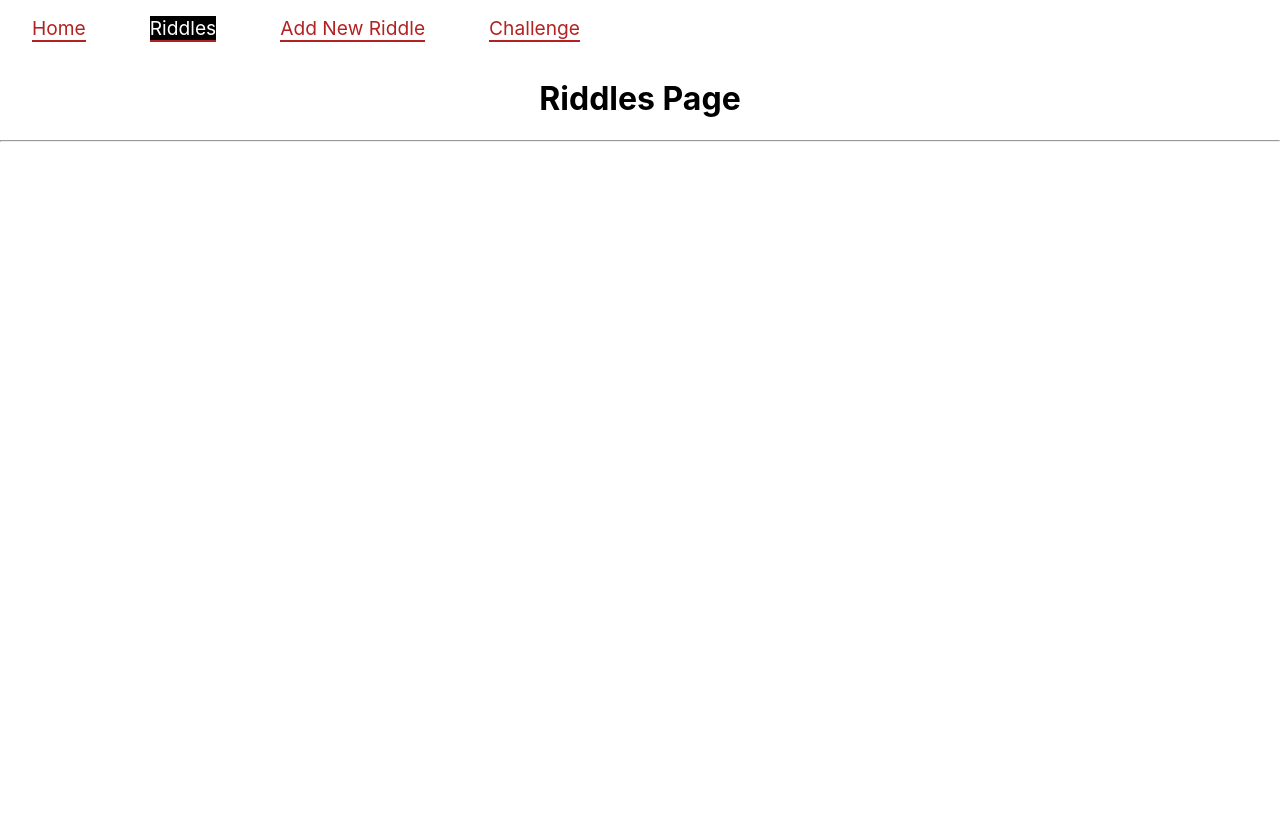
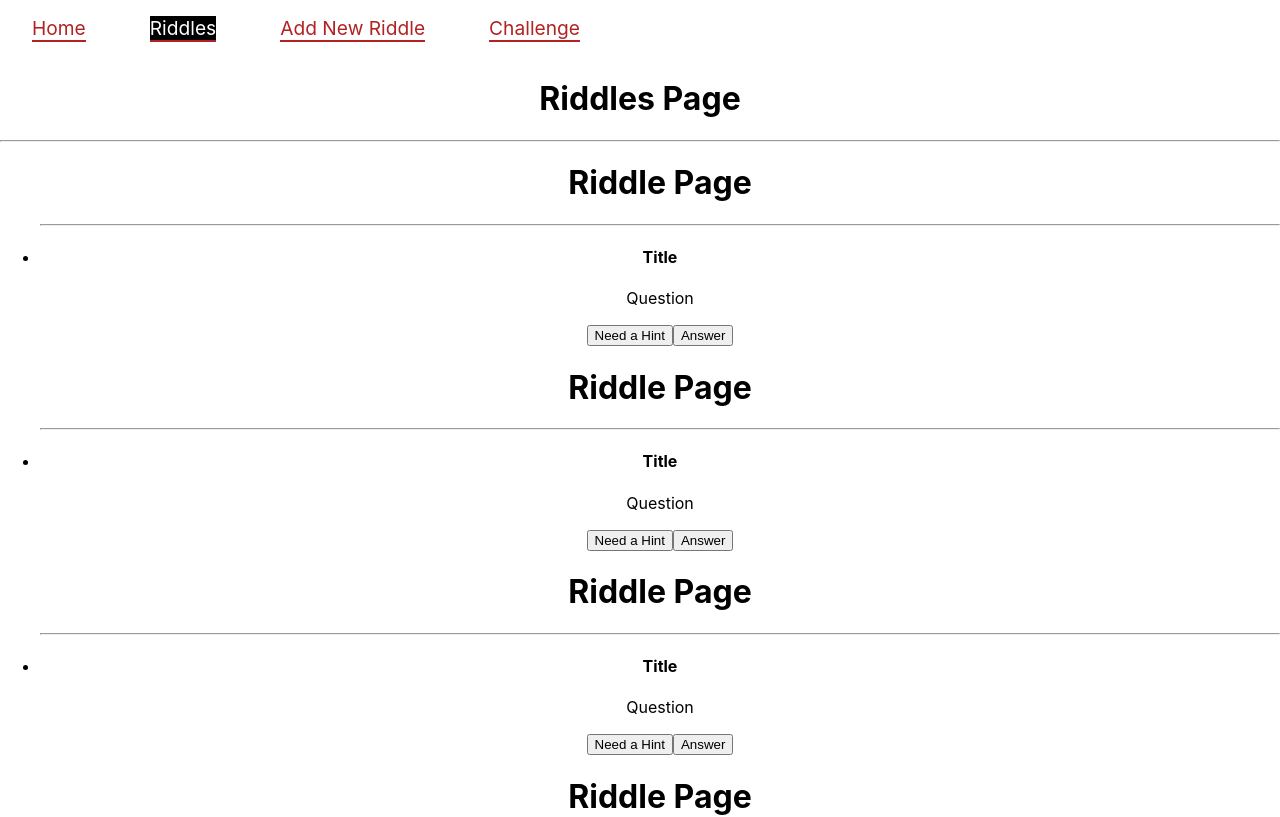
Before and after one commit to mterrano1/riddle-app, a React (Create React App) app: page /riddles in a window 1280 px wide. Shown: the top 817 px of the page. Built offline with nearby package versions, Linux system fonts and the light colour scheme; data requests are answered from the project's data file.

Commit message:
create map for fetch request and pass riddle down as props

```diff
--- a/src/Riddles.js
+++ b/src/Riddles.js
@@ -1,18 +1,24 @@
 import React, { useEffect, useState } from 'react';
+import Riddle from './Riddle';
 
 function Riddles() {
-    const [riddle, setRiddle] = useState([]);
+    const [riddles, setRiddles] = useState([]);
 
     useEffect(() => {
         fetch('http://localhost:3001/riddles')
         .then(r => r.json())
-        .then(data => setRiddle(data))
+        .then(data => setRiddles(data))
     }, [])
+
+    const riddleList = riddles.map((riddle) => (
+        <Riddle key={riddle.id} riddle={riddle} />
+    ))
 
     return (
         <div>
             <h1>Riddles Page</h1>
             <hr/>
+            <ul>{riddleList}</ul>
         </div>
     );
 }
```
